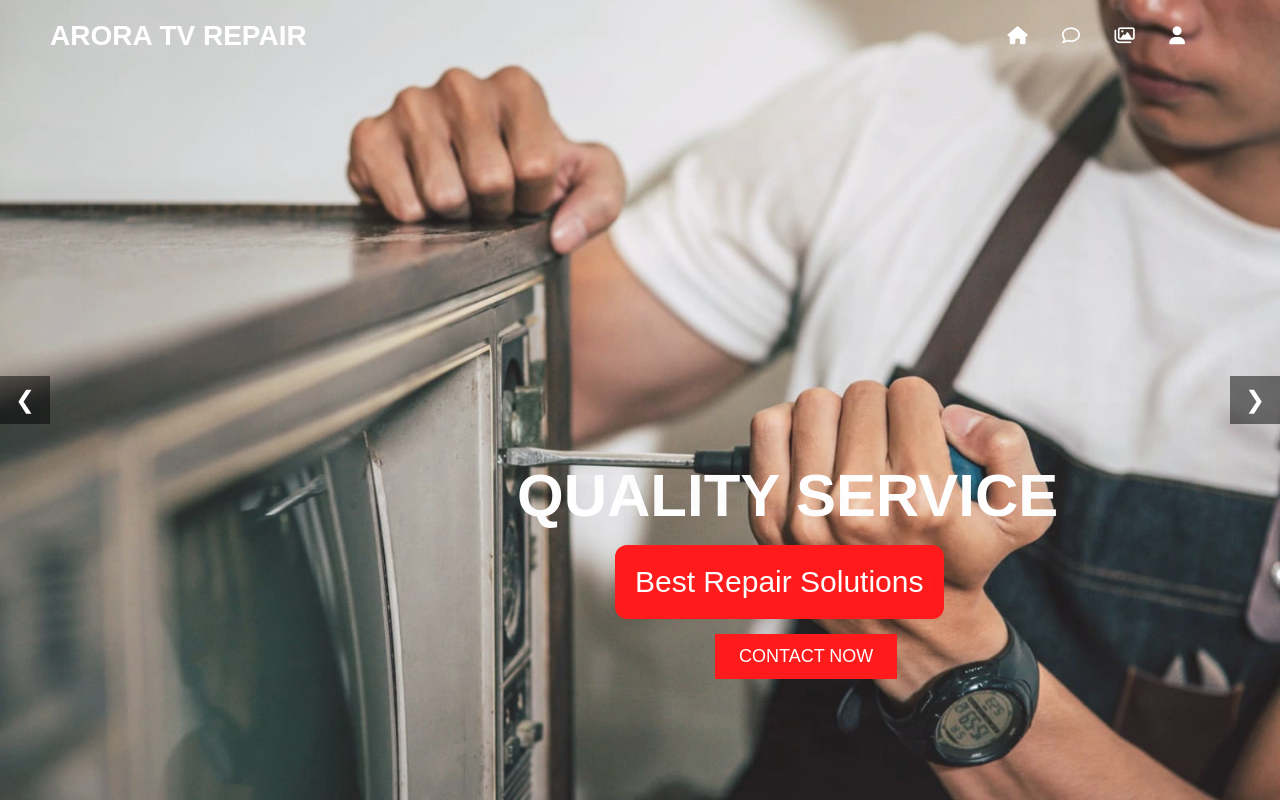
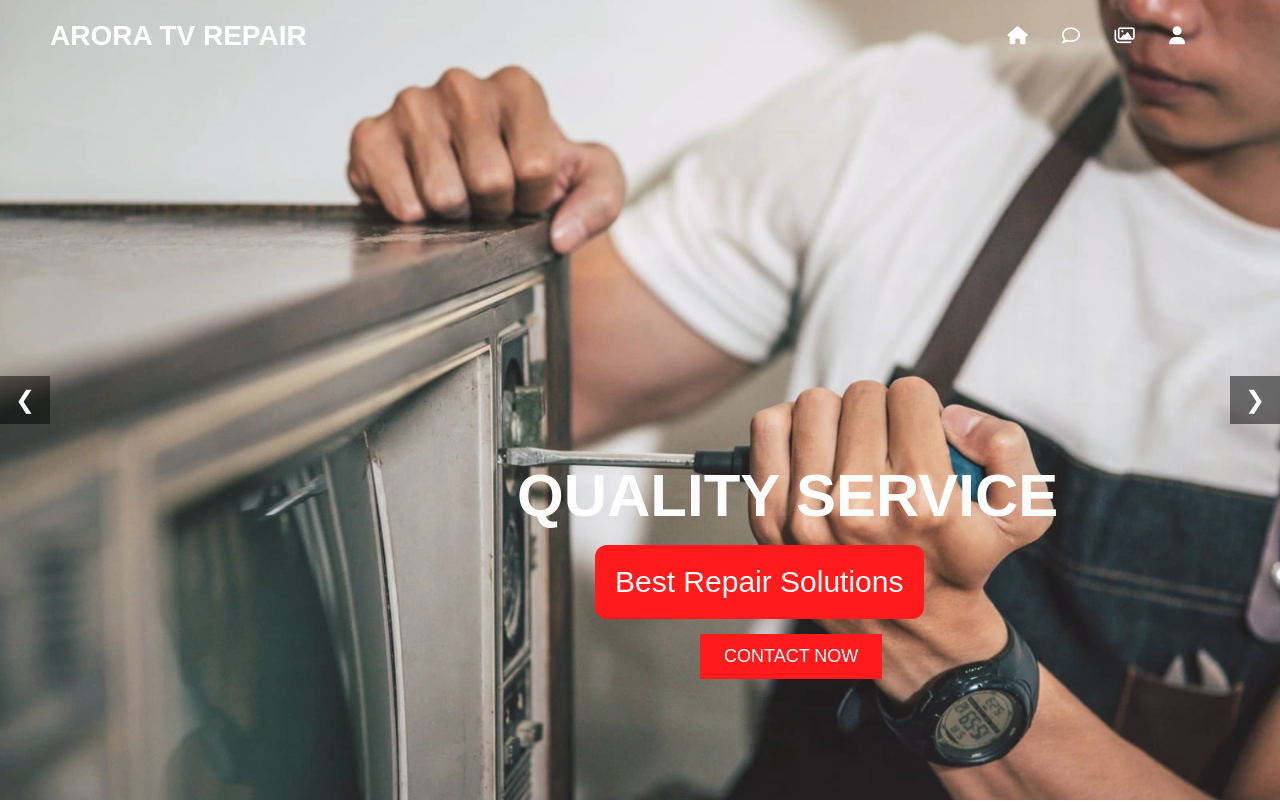
Before and after one commit to aroratv/aroratvrepair, a plain HTML site: page index.html in a window 1280 px wide. Shown: the top 802 px of the page. Drawn offline with Linux system fonts and the light colour scheme.

Commit message:
Update styles.css

```diff
--- a/styles.css
+++ b/styles.css
@@ -141,7 +141,7 @@ body {
     padding: 20px;
     border-radius: 12px;
     text-align: center;
-    margin-left: 600px;
+    margin-left: 580px;
 }
 
 .buttons button {
@@ -151,8 +151,7 @@ body {
     border: none;
     cursor: pointer;
     font-size: 18px;
-    margin-left: 700px;
-    left: 12px
+    margin-left: 685px;
 }
 
 /* @media screen and (max-width: 1280px)  {
```
